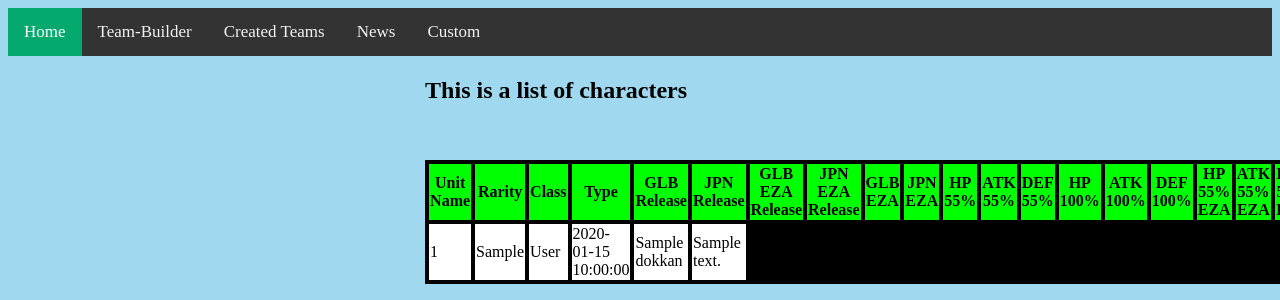
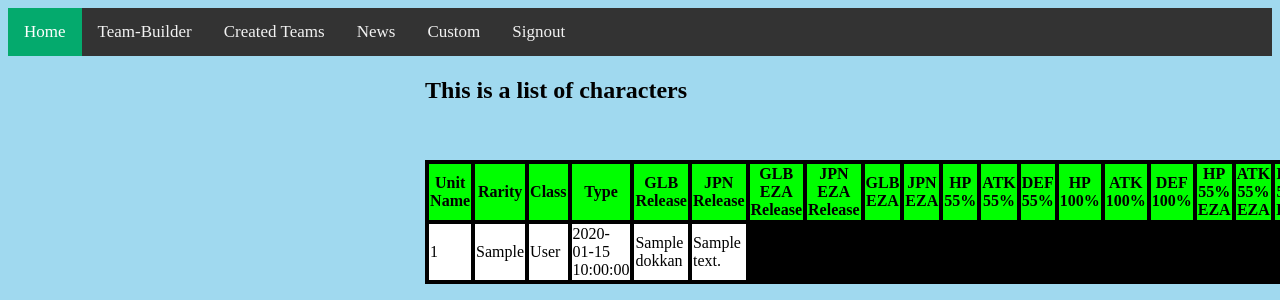
Before and after one commit to bd490/nohope, a PHP site: the page made by 490 Project/Todo.php in a window 1280 px wide; the page is wider, and only the part inside the window is pictured. Shown: the top 300 px of that part. Run offline with PHP 8.4, Linux system fonts and the light colour scheme; the visitor is signed in with stand-in values (Sample User, id 1); tables that the repository leaves empty or names only in its code hold one stand-in row (values such as "Sample post"); data that the repository does not hold is empty.

Commit message:
Update Todo.php

```diff
--- a/490 Project/Todo.php
+++ b/490 Project/Todo.php
@@ -59,6 +59,7 @@ $query4 = mysqli_query($conn,$sql4);
     <a href="completedtasks.php">Created Teams</a>
     <a href="wantout.html">News</a>
     <a href="wantout.html">Custom</a>
+    <a href="wantout.html">Signout</a>
 </div>
 
 <body>
```
